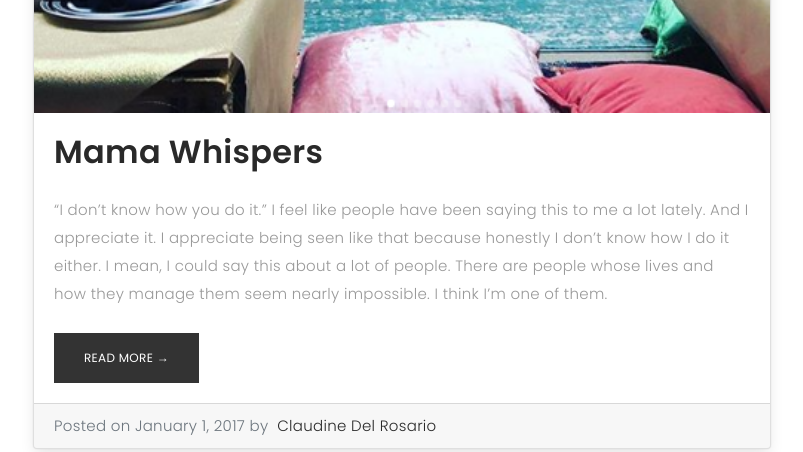
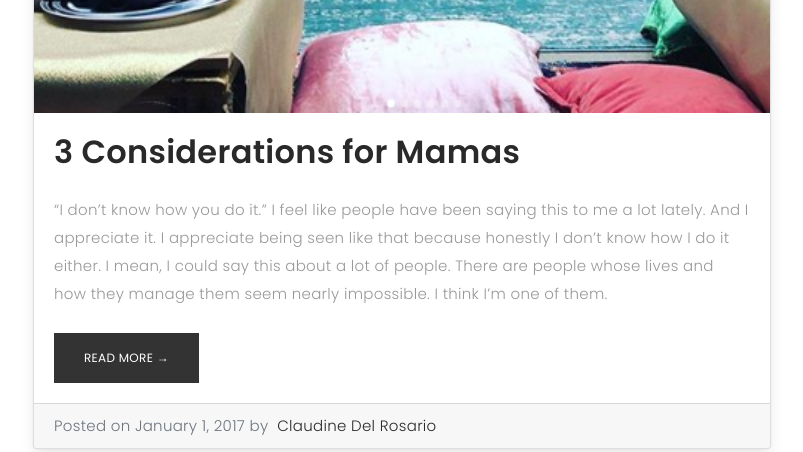
Before and after one commit to claudined/WYYYLD, a plain HTML site: page Blog.html in a window 1280 px wide. Shown: the part 900-1352 px from the top of the page, without its empty margins (46-849 px from the left). Drawn offline with nearby package versions, Linux system fonts and the light colour scheme; files whose address does not match are found by name; a web font is replaced by a local one.

Commit message:
Update Blog.html

```diff
--- a/Blog.html
+++ b/Blog.html
@@ -94,7 +94,7 @@
           <img class="card-img-top" src="Image/mamahood.png" alt="Card image cap">
           <div class="card-body">
             <!-- change the blog title where it says Blog 1 -->
-            <h2 class="card-title">Mama Whispers</h2>
+            <h2 class="card-title">3 Considerations for Mamas</h2>
             <!-- change the blog content where it starts with Lorem -->
             <p class="card-text">“I don’t know how you do it.”  I feel like people have been saying this to me a lot lately.  And I appreciate it.  I appreciate being seen like that because honestly I don’t know how I do it either. I mean, I could say this about a lot of people.  There are people whose lives and how they manage them seem nearly impossible.  I think I’m one of them.</p>
             <a href="#" class="btn btn-primary">Read More &rarr;</a>
```
